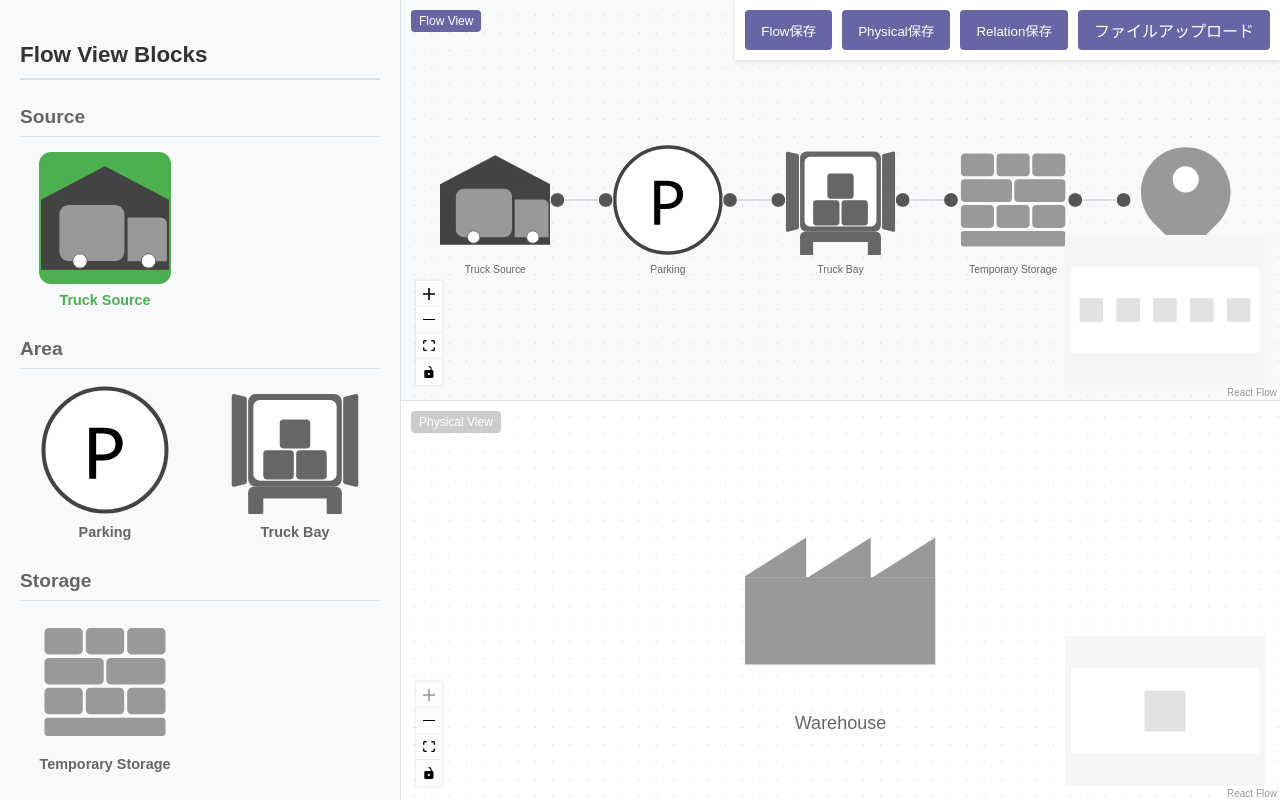
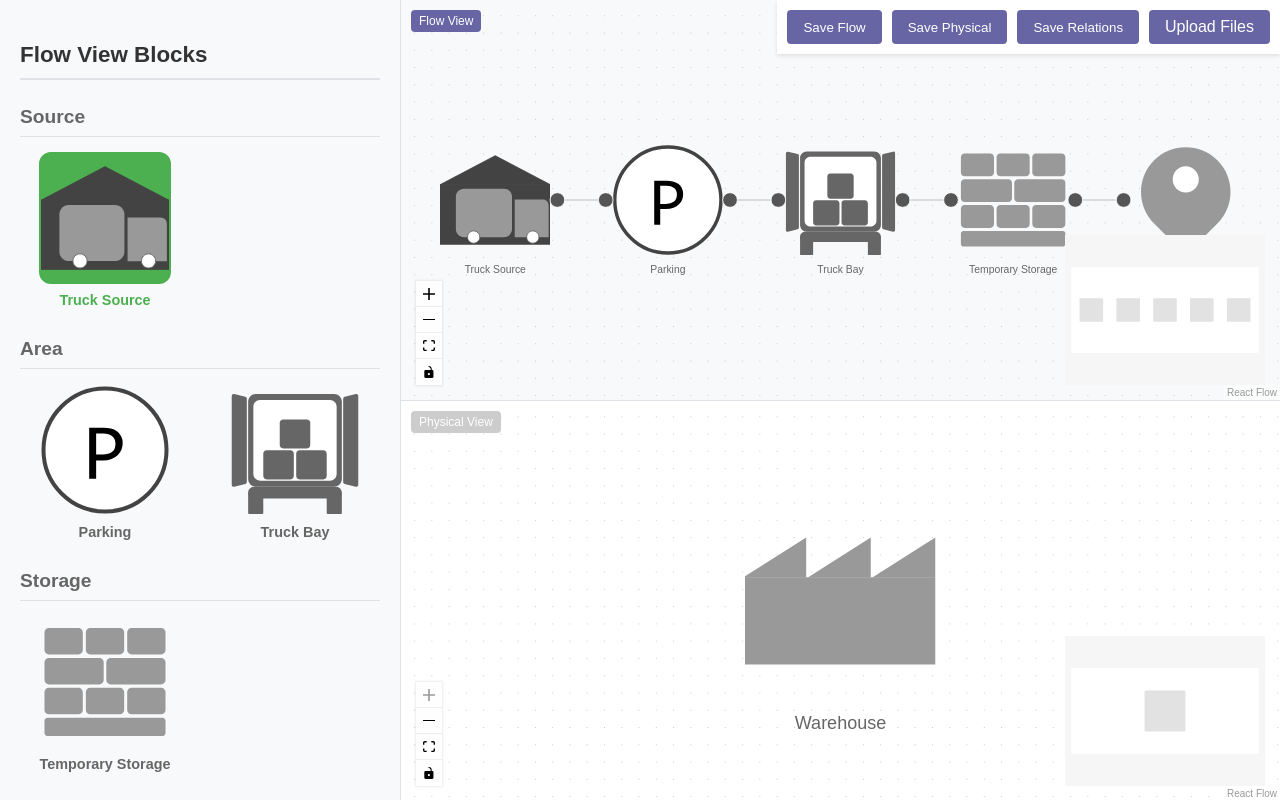
Before and after one commit to applepolish503/first-vibe-coding, a React (Vite) app: page / in a window 1280 px wide. Built offline with nearby package versions, Linux system fonts and the light colour scheme.

Commit message:
Rename buttons

```diff
--- a/src/components/Header.tsx
+++ b/src/components/Header.tsx
@@ -148,7 +148,7 @@ const Header: React.FC<HeaderProps> = ({
           cursor: 'pointer'
         }}
       >
-        Flow保存
+        Save Flow
       </button>
       <button
         onClick={handlePhysicalDownload}
@@ -161,7 +161,7 @@ const Header: React.FC<HeaderProps> = ({
           cursor: 'pointer'
         }}
       >
-        Physical保存
+        Save Physical
       </button>
       <button
         onClick={handleRelationDownload}
@@ -174,7 +174,7 @@ const Header: React.FC<HeaderProps> = ({
           cursor: 'pointer'
         }}
       >
-        Relation保存
+        Save Relations
       </button>
       <label
         style={{
@@ -186,7 +186,7 @@ const Header: React.FC<HeaderProps> = ({
           cursor: 'pointer'
         }}
       >
-        ファイルアップロード
+        Upload Files
         <input
           type="file"
           multiple
```
